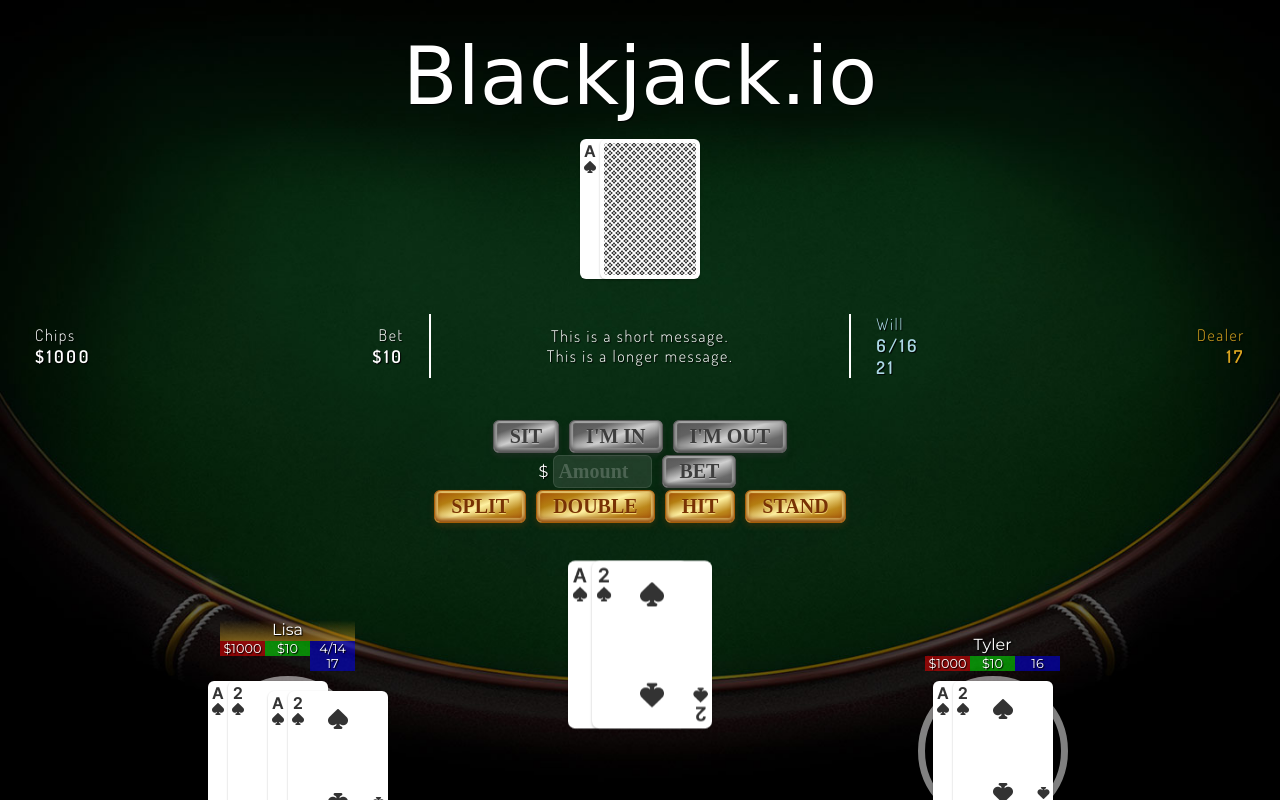
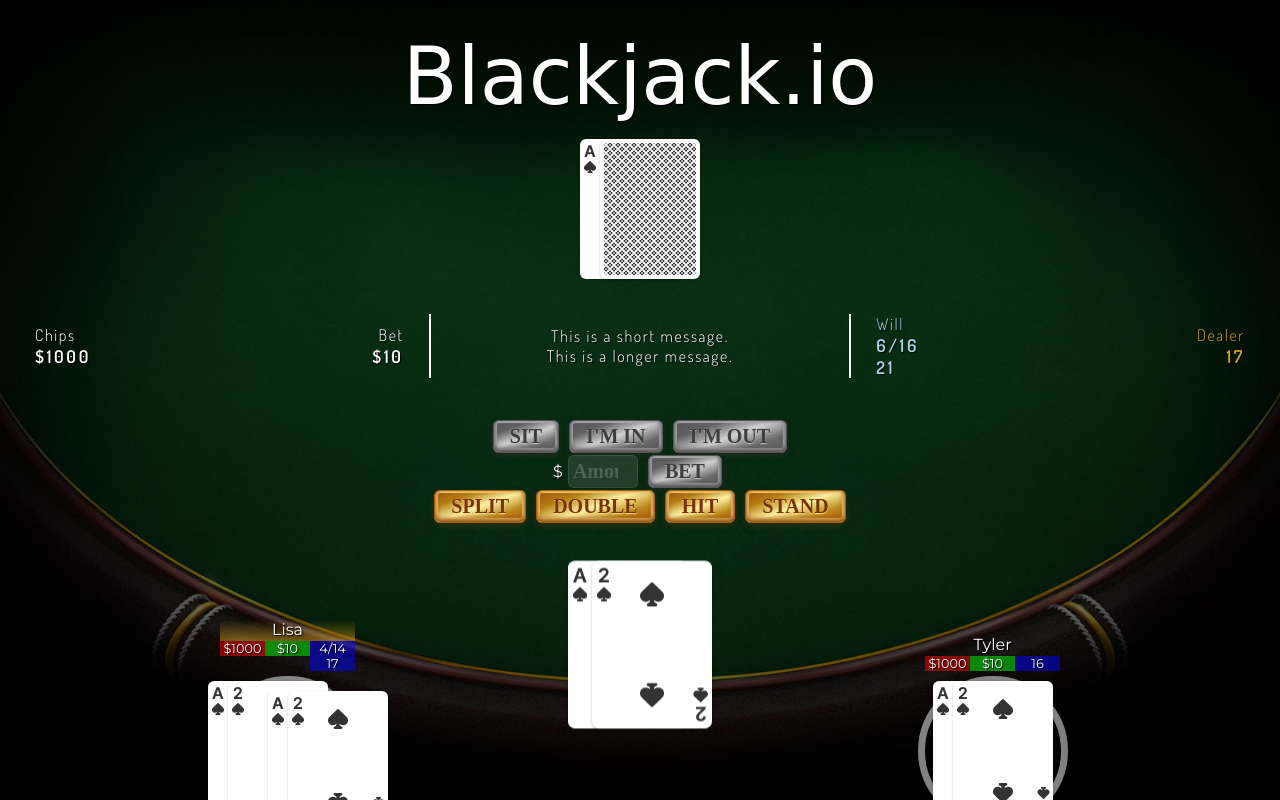
Before and after one commit to billyzkid/blackjack-ui, a PHP site: page /full.html in a window 1280 px wide. Run offline with PHP 8.4, Linux system fonts and the light colour scheme; some web fonts are replaced.

Commit message:
Fix bet input width

```diff
--- a/full.html
+++ b/full.html
@@ -54,7 +54,7 @@
                     <button class="out-button">I'm out</button>
                 </div>
                 <div class="bet-container">
-                    <input class="bet-input" type="number" min="0" max="1000" size="4" placeholder="Amount">
+                    <input class="bet-input" type="number" min="0" max="1000" placeholder="Amount">
                     <button class="bet-button">Bet</button>
                 </div>
                 <div class="action-container">
--- a/main.css
+++ b/main.css
@@ -167,6 +167,10 @@ button {
 
 .bet-container::before {
     content: '$';
+}
+
+.bet-input {
+    width: 3em;
 }
 
 .hud-container {
```
